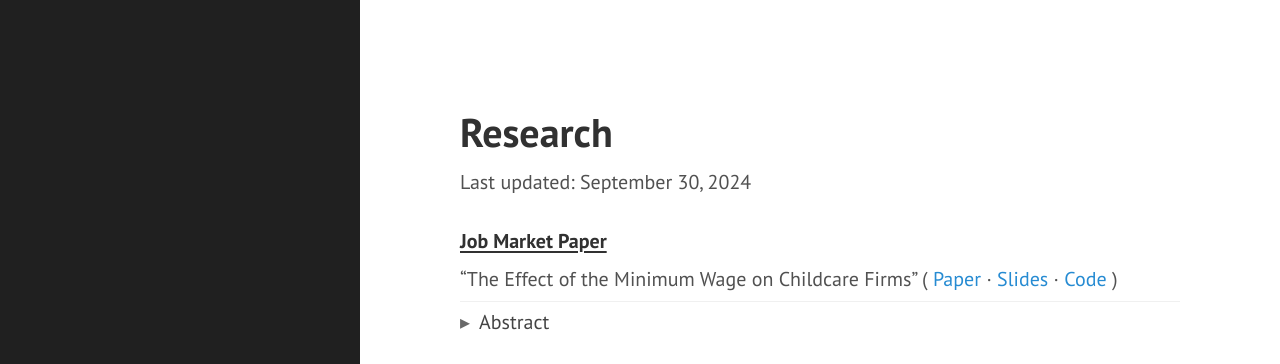
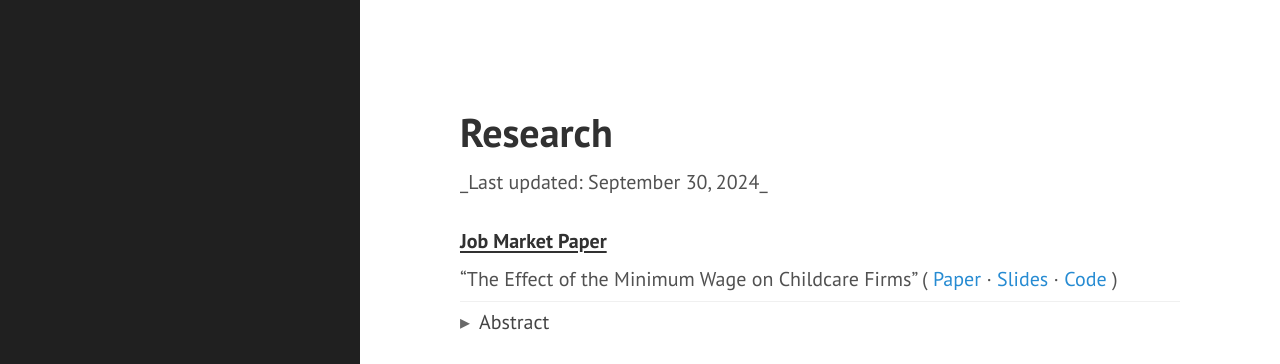
Before and after one commit to jwilhoite/jwilhoite.github.io, a Jekyll site: the page built from research.md, in a window 1280 px wide. Shown: the top 364 px of the page. Built offline with Jekyll 4.4.1, drawn with Linux system fonts in a browser that asks for light colours.

```diff
--- a/research.md
+++ b/research.md
@@ -9,7 +9,7 @@ last_updated: 2024-09-30
 
 <div class="research">
 
-Last updated: {{ page.last_updated | date: "%B %d, %Y" }}
+_Last updated: {{ page.last_updated | date: "%B %d, %Y" }}_
 
 <h3 class="section-heading">Job Market Paper</h3>
 
```
